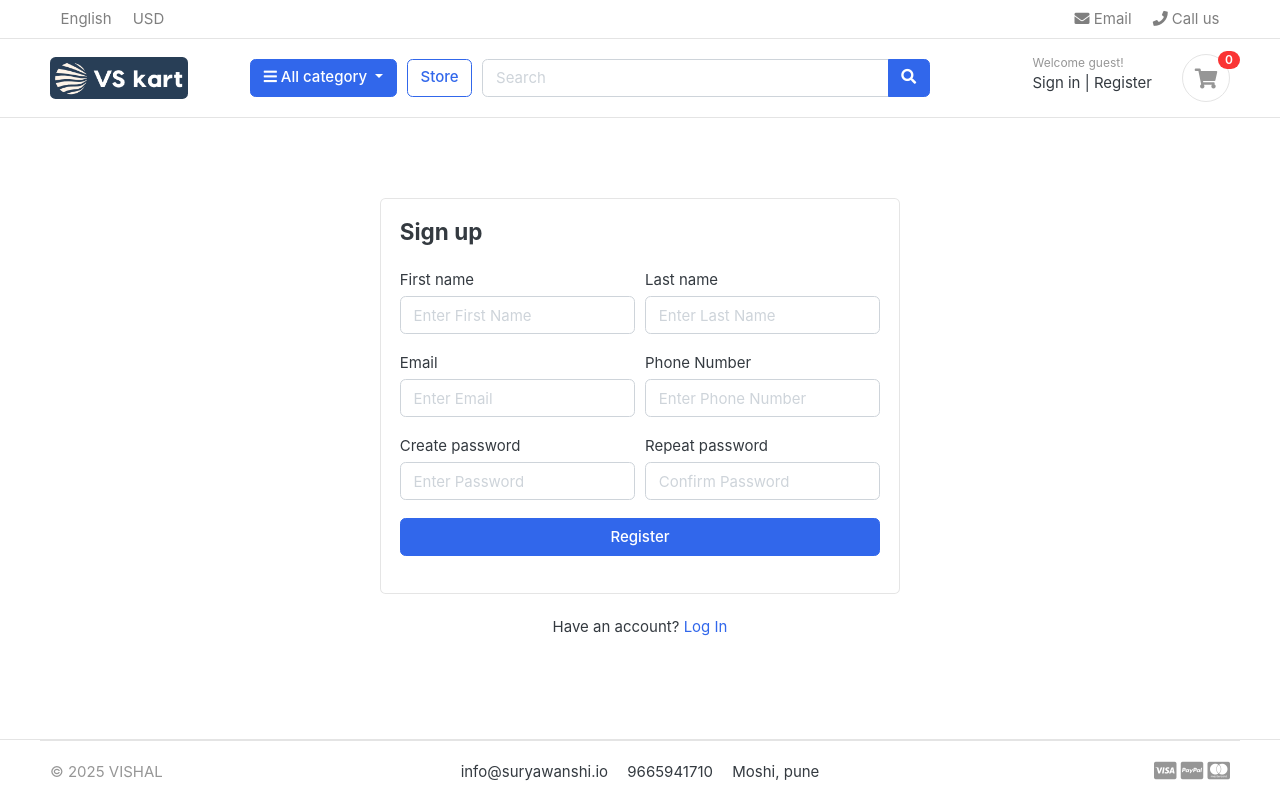
After one commit to vishalss10/VS_kart, a Django app: page /accounts/register/ in a window 1280 px wide. The commit adds this page. Run offline with Django 5.2, Linux system fonts and the light colour scheme; data comes from the database, SQL or seed files in the repository; both versions use the stored data as it was after the commit; some libraries are stand-ins or nearby versions; some web fonts are replaced.

Commit message:
Implement user authentication and email verification system

```diff
--- a/VSKart/static/js/script.js
+++ b/VSKart/static/js/script.js
@@ -57,3 +57,7 @@ $(document).ready(function() {
 
 });
 // jquery end
+
+setTimeout(function(){
+    $('#message').fadeOut('slow')
+  }, 4000)
--- a/VSKart/urls.py
+++ b/VSKart/urls.py
@@ -25,4 +25,5 @@ urlpatterns = [
     path('', views.home, name='home'),
     path('store/', include('store.urls')),
     path('cart/',include('carts.urls')),
+    path('accounts/',include('accounts.urls')),
 ] + static(settings.MEDIA_URL, document_root=settings.MEDIA_ROOT)
--- /dev/null
+++ b/accounts/forms.py
@@ -0,0 +1,35 @@
+from django import forms
+from .models import Account
+
+class RegistrationForm(forms.ModelForm):
+  password = forms.CharField(widget=forms.PasswordInput(attrs={
+    'placeholder' : 'Enter Password',
+     'class' : 'form-control'
+  }))
+
+  confirm_password = forms.CharField(widget=forms.PasswordInput(attrs={
+    'placeholder' : 'Confirm Password'
+  }))
+  class Meta:
+    model = Account
+    fields = ['first_name','last_name','phone_number','email','password']
+
+  def __init__(self,*args,**kwargs):
+    super(RegistrationForm,self).__init__(*args,**kwargs)
+    self.fields['first_name'].widget.attrs['placeholder'] = 'Enter First Name'
+    self.fields['last_name'].widget.attrs['placeholder'] = 'Enter Last Name'
+    self.fields['email'].widget.attrs['placeholder'] = 'Enter Email'
+    self.fields['phone_number'].widget.attrs['placeholder'] = 'Enter Phone Number'
+    for field in self.fields:
+      self.fields[field].widget.attrs['class'] = 'form-control'
+
+
+  def clean(self):
+        cleaned_data = super(RegistrationForm, self).clean()
+        password = cleaned_data.get('password')
+        confirm_password = cleaned_data.get('confirm_password')
+
+        if password != confirm_password:
+            raise forms.ValidationError(
+                "Password does not match!"
+            )
--- a/accounts/models.py
+++ b/accounts/models.py
@@ -45,7 +45,7 @@ class Account (AbstractBaseUser):
     date_joined = models.DateTimeField(auto_now_add=True)
     last_login = models.DateTimeField(auto_now=True)
     is_admin = models.BooleanField(default=False)
-    is_active = models.BooleanField(default=True)
+    is_active = models.BooleanField(default=False)
     is_staff = models.BooleanField(default=False)
     is_superuser = models.BooleanField(default=False)
 
--- /dev/null
+++ b/accounts/urls.py
@@ -0,0 +1,9 @@
+from django.urls import path
+from . import views
+
+urlpatterns = [
+    path('register/', views.register, name='register'),
+    path('login/', views.login, name='login'),
+    path('logout/', views.logout, name='logout'),
+    path('activate/<uidb64>/<token>/', views.activate, name='activate'),
+   ]
--- a/accounts/views.py
+++ b/accounts/views.py
@@ -1,3 +1,89 @@
-from django.shortcuts import render
+from django.shortcuts import render , redirect
+from .forms import RegistrationForm
+from django.contrib import messages, auth
+from django.contrib.auth.decorators import login_required
+from .models import Account
 
+from django.contrib.sites.shortcuts import get_current_site
+from django.template.loader import render_to_string
+from django.utils.http import urlsafe_base64_encode, urlsafe_base64_decode
+from django.utils.encoding import force_bytes
+from django.contrib.auth.tokens import default_token_generator
+from django.core.mail import EmailMessage
 # Create your views here.
+
+
+def register(request):
+  if request.method == 'POST':
+        form = RegistrationForm(request.POST)
+        if form.is_valid():
+          first_name = form.cleaned_data['first_name']
+          last_name = form.cleaned_data['last_name']
+          phone_number = form.cleaned_data['phone_number']
+          email = form.cleaned_data['email']
+          password = form.cleaned_data['password']
+          username = email.split("@")[0]
+          user = Account.objects.create_user(first_name=first_name, last_name=last_name, email=email, username=username, password=password)
+          user.phone_number = phone_number
+          user.save()
+          current_site = get_current_site(request)
+          mail_subject = 'Please activate your account'
+          message = render_to_string('accounts/account_verification_email.html', {
+              'user': user,
+              'domain': current_site,
+              'uid': urlsafe_base64_encode(force_bytes(user.pk)),
+              'token': default_token_generator.make_token(user),
+          })
+          to_email = email
+          send_email = EmailMessage(mail_subject, message, to=[to_email])
+          send_email.send()
+            # messages.success(request, 'Thank you for registering with us. We have sent you a verification email to your email address [rathan.kumar@gmail.com]. Please verify it.')
+          return redirect('/accounts/login/?command=verification&email='+email)
+  else:
+    form = RegistrationForm()
+  context = {
+    'form': form,
+  }
+  return render(request,'accounts/register.html', context)
+
+def login(request):
+  if request.method == 'POST':
+      email = request.POST['email']
+      password = request.POST['password']
+
+      user = auth.authenticate(email=email, password=password)
+
+      if user is not None:
+        auth.login(request, user)
+
+        return redirect('home')
+
+      else:
+        messages.error(request, "Invaild login credentials.")
+        return redirect('login')
+  return render(request,'accounts/login.html')
+
+
+
+@login_required(login_url = 'login')
+def logout(request):
+    auth.logout(request)
+    messages.success(request, 'You are logged out.')
+    return redirect('login')
+
+
+def activate(request, uidb64, token):
+    try:
+        uid = urlsafe_base64_decode(uidb64).decode()
+        user = Account._default_manager.get(pk=uid)
+    except(TypeError, ValueError, OverflowError, Account.DoesNotExist):
+        user = None
+
+    if user is not None and default_token_generator.check_token(user, token):
+        user.is_active = True
+        user.save()
+        messages.success(request, 'Congratulations! Your account is activated.')
+        return redirect('login')
+    else:
+        messages.error(request, 'Invalid activation link')
+        return redirect('register')
--- /dev/null
+++ b/templates/accounts/register.html
@@ -0,0 +1,65 @@
+{% extends 'base.html' %} {% load static %} {% block content %}
+<section class="section-content padding-y">
+  <!-- ============================ COMPONENT REGISTER   ================================= -->
+  <div class="card mx-auto" style="max-width: 520px; margin-top: 40px">
+    <article class="card-body">
+      {% include 'includes/alerts.html' %}
+      <header class="mb-4"><h4 class="card-title">Sign up</h4></header>
+      <form action="{% url 'register' %}" method="POST">
+        {% csrf_token %}
+        <div class="form-row">
+          <div class="col form-group">
+            <label>First name</label>
+            {{ form.first_name }}
+          </div>
+          <!-- form-group end.// -->
+          <div class="col form-group">
+            <label>Last name</label>
+            {{ form.last_name }}
+          </div>
+          <!-- form-group end.// -->
+        </div>
+        <!-- form-row end.// -->
+
+        <!-- form-group end.// -->
+        <div class="form-row">
+          <div class="form-group col-md-6">
+            <label>Email</label>
+            {{ form.email }}
+          </div>
+          <div class="form-group col-md-6">
+            <label>Phone Number</label>
+            {{ form.phone_number }}
+          </div>
+          <!-- form-group end.// -->
+        </div>
+        <!-- form-row.// -->
+        <div class="form-row">
+          <div class="form-group col-md-6">
+            <label>Create password</label>
+            {{ form.password }}
+          </div>
+          <!-- form-group end.// -->
+          <div class="form-group col-md-6">
+            <label>Repeat password</label>
+            {{ form.confirm_password }}
+          </div>
+          <!-- form-group end.// -->
+        </div>
+        <div class="form-group">
+          <button type="submit" class="btn btn-primary btn-block">
+            Register
+          </button>
+        </div>
+        {{ form.email.errors }} {{ form.non_field_errors }}
+        <!-- form-group// -->
+      </form>
+    </article>
+    <!-- card-body.// -->
+  </div>
+  <!-- card .// -->
+  <p class="text-center mt-4">Have an account? <a href="">Log In</a></p>
+  <br /><br />
+  <!-- ============================ COMPONENT REGISTER  END.// ================================= -->
+</section>
+{% endblock %}
--- /dev/null
+++ b/templates/includes/alerts.html
@@ -0,0 +1,7 @@
+{% if messages %}
+<ul class="messages">
+    {% for message in messages %}
+    <li{% if message.tags %} class="{{ message.tags }}"{% endif %}>{{ message }}</li>
+    {% endfor %}
+</ul>
+{% endif %}
--- a/templates/includes/navbar.html
+++ b/templates/includes/navbar.html
@@ -78,7 +78,7 @@
         <!-- col.// -->
         <a href="{% url 'store' %}" class="btn btn-outline-primary">Store</a>
         <div class="col-lg col-md-6 col-sm-12 col">
-          <form action="{% url 'search' %}" class="search" method = 'GET'>
+          <form action="{% url 'search' %}" class="search" method="GET">
             <div class="input-group w-100">
               <input
                 type="text"
@@ -100,19 +100,34 @@
         <!-- col.// -->
         <div class="col-lg-3 col-sm-6 col-8 order-2 order-lg-3">
           <div class="d-flex justify-content-end mb-3 mb-lg-0">
+            {% if user.id is None %}
             <div class="widget-header">
               <small class="title text-muted">Welcome guest!</small>
               <div>
-                <a href="./signin.html">Sign in</a>
+                <a href="{% url 'login' %}">Sign in</a>
                 <span class="dark-transp"> | </span>
-                <a href="./register.html"> Register</a>
+                <a href="{% url 'register' %}"> Register</a>
               </div>
             </div>
+            {%else%}
+            <div class="widget-header">
+              <small class="title text-muted"
+                >Welcome {{user.first_name}}</small
+              >
+              <div>
+                <a href="#">Dashboard</a>
+                <span class="dark-transp"> | </span>
+                <a href="{% url 'logout' %}"> Logout</a>
+              </div>
+            </div>
+            {% endif %}
             <a href="{% url 'cart' %}" class="widget-header pl-3 ml-3">
               <div class="icon icon-sm rounded-circle border">
                 <i class="fa fa-shopping-cart"></i>
               </div>
-              <span class="badge badge-pill badge-danger notify">{{ cart_count }}</span>
+              <span class="badge badge-pill badge-danger notify"
+                >{{ cart_count }}</span
+              >
             </a>
           </div>
           <!-- widgets-wrap.// -->
```
Also changed, not shown: VSKart/settings.py (+16 -0 lines), templates/accounts/account_verification_email.html (added, +14 -0 lines), templates/accounts/login.html (added, +67 -0 lines), accounts/migrations/0003_alter_account_is_active.py (added), db.sqlite3, 1 other file.
